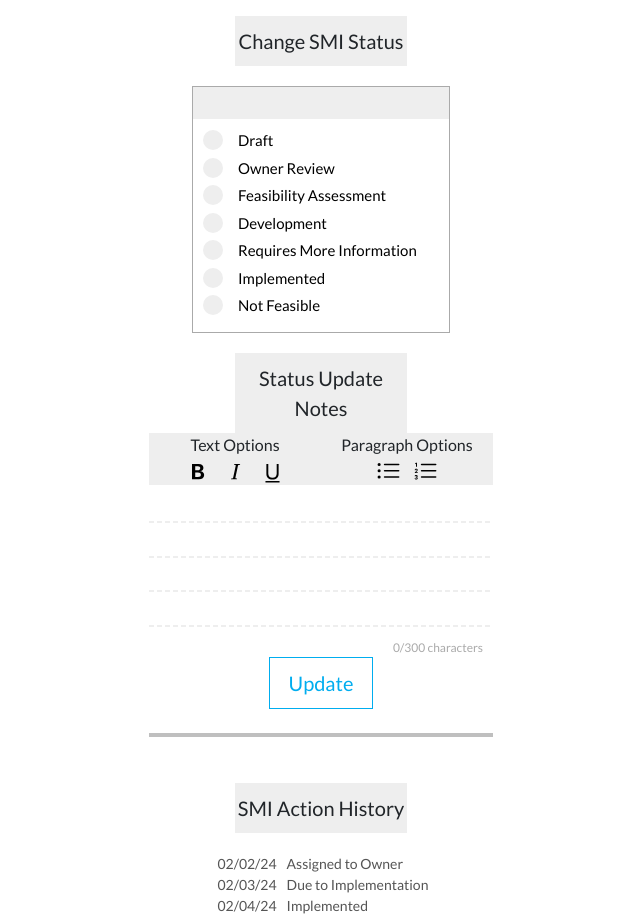
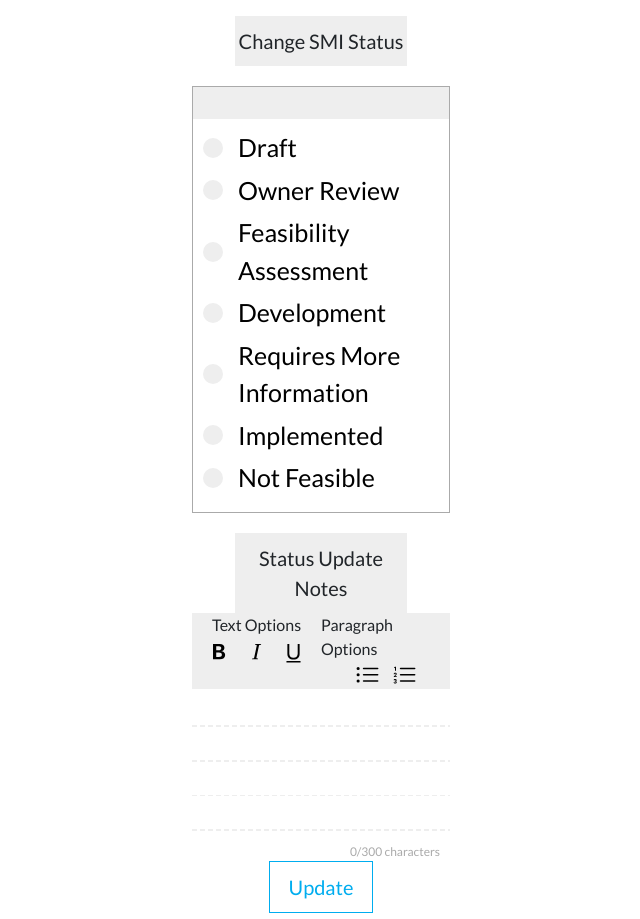
Before and after one commit to jpbrla/Smi, a React (Create React App) app: page /statusreport in a window 1280 px wide. Shown: the part 920-1839 px from the top of the page, without its empty margins (319-959 px from the left). Built offline with nearby package versions, Linux system fonts and the light colour scheme.

Commit message:
font check

```diff
--- a/src/index.scss
+++ b/src/index.scss
@@ -252,7 +252,7 @@ p {
   padding-left: 35px;
   margin-bottom: 5px;
   cursor: pointer;
-  font-size: 15px;
+  font-size: 25px;
   -webkit-user-select: none;
   -moz-user-select: none;
   -ms-user-select: none;
--- a/src/pages/status_report/index.js
+++ b/src/pages/status_report/index.js
@@ -126,7 +126,7 @@ const StatusReportPage = () => {
                     </ul>
                 </div>
                 <p className="w-50 py-10 bg-lightgrey text-center fs-20 mt-20">Status Update Notes</p>
-                <div className={"w-100" + (stageUpdateNote==="" ? " border-red" : " border-green")}>
+                <div className={"w-75" + (stageUpdateNote==="" ? " border-red" : " border-green")}>
                     <div className="d-flex bg-lightgrey">
                         <div className="d-flex flex-column align-items-center w-50">
                             <p className="fs-16">Text Options</p>
```
